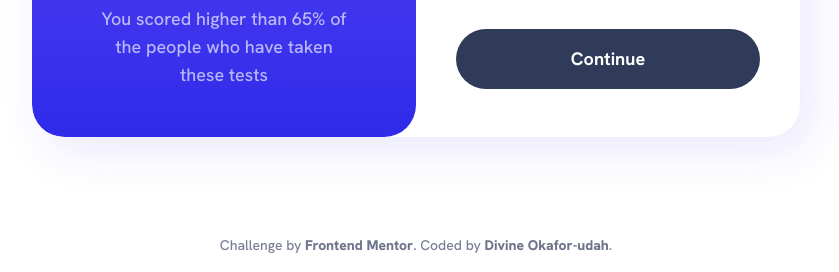
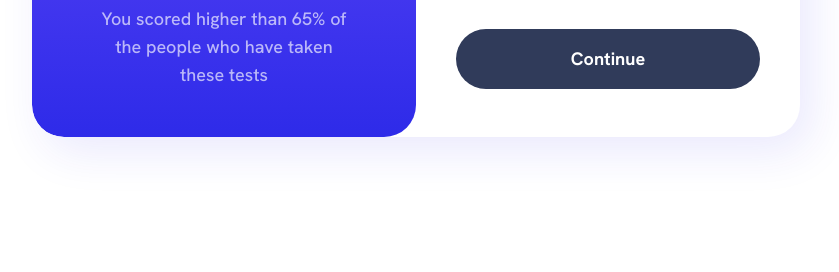
Before and after one commit to Deeokafor/fm-results-summary-component, a website with bundled scripts: page index.html in a window 1280 px wide. Shown: the part 528-800 px from the top of the page, without its empty margins (224-1063 px from the left). Built offline with nearby package versions, Linux system fonts and the light colour scheme.

```diff
--- a/index.html
+++ b/index.html
@@ -86,7 +86,7 @@
 
     </main>
 
-    <footer  class="attribution tw-px-10 tw-my-4 lg:tw-fixed lg:tw-bottom-0 lg:tw-font-medium">
+    <footer  class="tw-hidden attribution tw-px-10 tw-my-4 lg:tw-fixed lg:tw-bottom-0 lg:tw-font-medium">
       Challenge by
       <a href="https://www.frontendmentor.io?ref=challenge" target="_blank">Frontend Mentor</a>. Coded by
       <a href="https://www.frontendmentor.io/profile/Deeokafor" target="_blank">Divine Okafor-udah</a>.
```
Also changed, not shown: assets/images/desktop_screenshot.png, assets/images/mobile_screenshot.png, assets/images/tab_screen.png, output.css.
